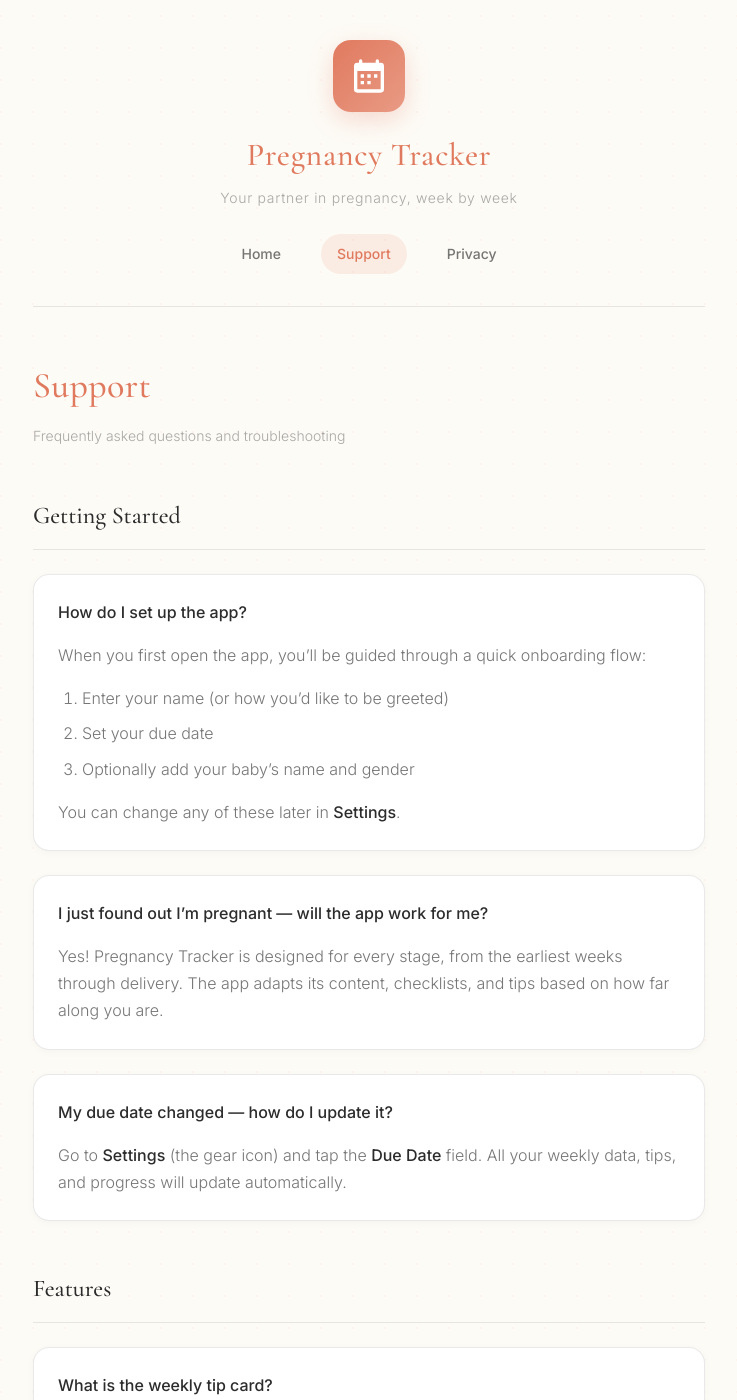
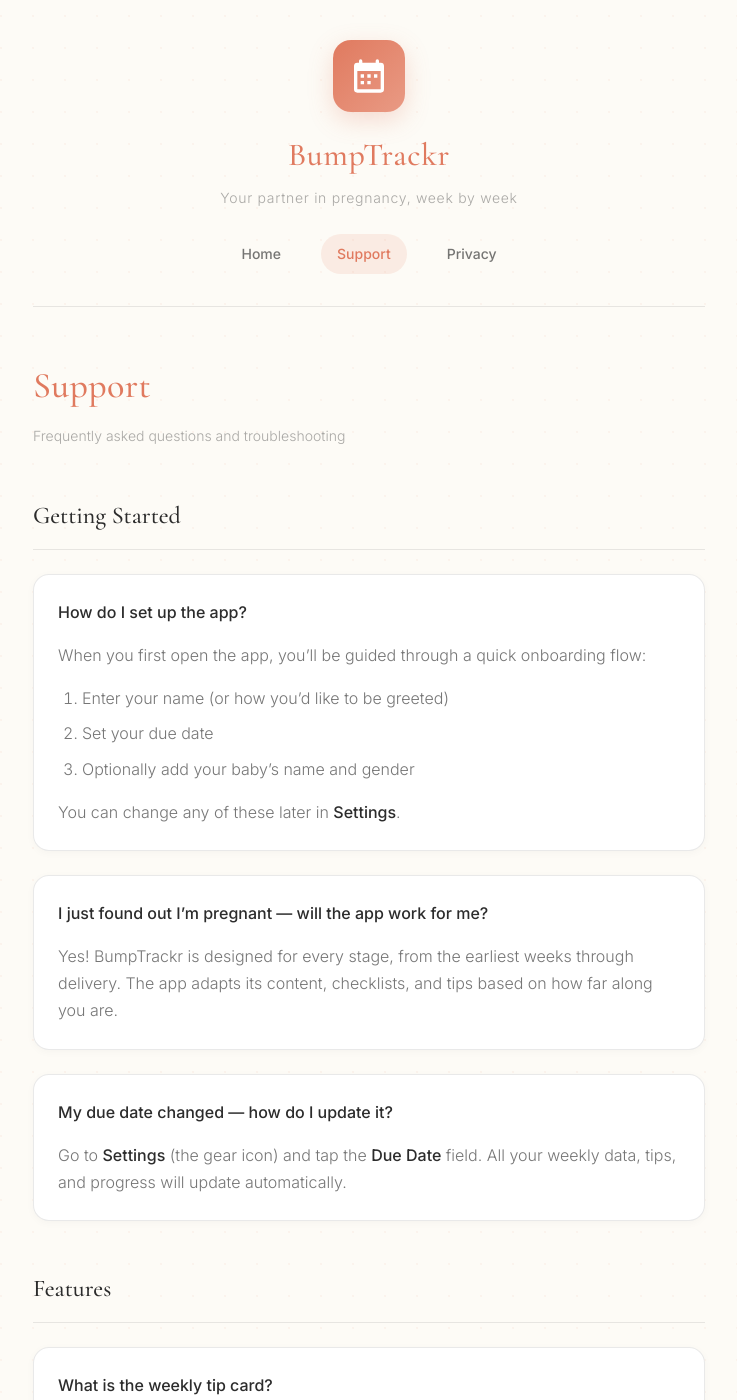
Before and after one commit to conching/pregnancytracker-support, a Jekyll site: the page built from support.md, in a window 1280 px wide and 1400 px high. Shown: the whole window, without its empty margins (271-1008 px from the left). Built offline with Jekyll 4.4.1, drawn with Linux system fonts in a browser that asks for light colours; some of the changed text lies outside the part shown.

Commit message:
Rename app to BumpTrackr across all support pages

```diff
--- a/_config.yml
+++ b/_config.yml
@@ -1,5 +1,5 @@
-title: Pregnancy Tracker
-description: Support pages for the Pregnancy Tracker iOS app
+title: BumpTrackr
+description: Support pages for the BumpTrackr iOS app
 url: "https://conching.github.io"
 baseurl: "/pregnancytracker-support"
 markdown: kramdown
--- a/_layouts/default.html
+++ b/_layouts/default.html
@@ -367,7 +367,7 @@
       <div class="logo">
         <svg xmlns="http://www.w3.org/2000/svg" viewBox="0 0 24 24"><path d="M12 2C6.48 2 2 6.48 2 12s4.48 10 10 10 10-4.48 10-10S17.52 2 12 2zm0 18c-4.42 0-8-3.58-8-8s3.58-8 8-8 8 3.58 8 8-3.58 8-8 8zm-1-14h2v6h-2zm0 8h2v2h-2z" fill="white" opacity="0"/><path d="M19 4h-1V3a1 1 0 0 0-2 0v1H8V3a1 1 0 0 0-2 0v1H5a2 2 0 0 0-2 2v14a2 2 0 0 0 2 2h14a2 2 0 0 0 2-2V6a2 2 0 0 0-2-2zm0 16H5V9h14v11zM9 11H7v2h2v-2zm4 0h-2v2h2v-2zm4 0h-2v2h2v-2zm-8 4H7v2h2v-2zm4 0h-2v2h2v-2z"/></svg>
       </div>
-      <div class="site-title">Pregnancy Tracker</div>
+      <div class="site-title">BumpTrackr</div>
       <div class="site-subtitle">Your partner in pregnancy, week by week</div>
       <nav>
         <a href="{{ '/' | relative_url }}" {% if page.url == '/' %}class="active"{% endif %}>Home</a>
@@ -381,7 +381,7 @@
     </main>
 
     <footer>
-      <p>Pregnancy Tracker &middot; Version 1.0</p>
+      <p>BumpTrackr &middot; Version 1.0</p>
       <p>&copy; 2026 Chase Conching</p>
     </footer>
   </div>
--- a/support.md
+++ b/support.md
@@ -1,6 +1,6 @@
 ---
 layout: default
-title: Support - Pregnancy Tracker
+title: Support - BumpTrackr
 ---
 
 <h1>Support</h1>
@@ -26,7 +26,7 @@ You can change any of these later in **Settings**.
 
 **I just found out I'm pregnant — will the app work for me?**
 
-Yes! Pregnancy Tracker is designed for every stage, from the earliest weeks through delivery. The app adapts its content, checklists, and tips based on how far along you are.
+Yes! BumpTrackr is designed for every stage, from the earliest weeks through delivery. The app adapts its content, checklists, and tips based on how far along you are.
 
 </div>
 
@@ -137,7 +137,7 @@ The app includes medical facts for weeks 4–42. If you're in weeks 1–3, a bri
 **Calendar sync isn't working**
 
 1. Go to **iOS Settings → Privacy & Security → Calendars**
-2. Make sure Pregnancy Tracker has permission
+2. Make sure BumpTrackr has permission
 3. Try toggling the permission off and back on
 4. Re-add the appointment from within the app
 
@@ -159,7 +159,7 @@ The app includes medical facts for weeks 4–42. If you're in weeks 1–3, a bri
 
 **What iOS version is required?**
 
-Pregnancy Tracker requires iOS 17.0 or later.
+BumpTrackr requires iOS 17.0 or later.
 
 </div>
 
@@ -180,6 +180,6 @@ Baby development facts are sourced from established medical organizations includ
 ---
 
 <p style="text-align: center; color: var(--text-muted);">
-  <strong>Thank you for using Pregnancy Tracker!</strong><br>
+  <strong>Thank you for using BumpTrackr!</strong><br>
   Built with love for growing families.
 </p>
```
Also changed, not shown: index.md (+2 -2 lines), privacy.md (+4 -4 lines).
